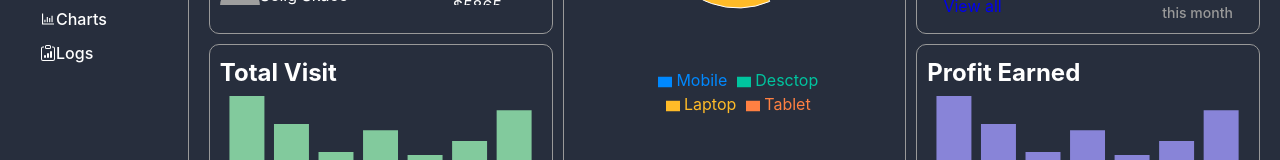
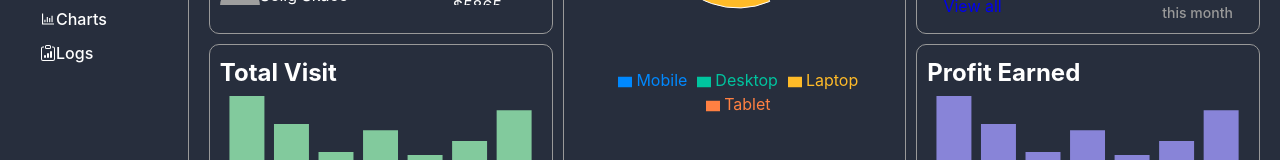
Before and after one commit to Emr1s/React-Admin-Dashboard, a React (Vite) app: page / in a window 1280 px wide. Shown: the part 601-761 px from the top of the page. Built offline with nearby package versions, Linux system fonts and the light colour scheme; grey boxes are pictures that could not be loaded.

Commit message:
fix typo

```diff
--- a/src/pages/Home/Home.jsx
+++ b/src/pages/Home/Home.jsx
@@ -54,7 +54,7 @@ const Home = () => {
 
   const data2 = [
     { name: 'Mobile', value: 400 },
-    { name: 'Desctop', value: 300 },
+    { name: 'Desktop', value: 300 },
     { name: 'Laptop', value: 300 },
     { name: 'Tablet', value: 200 },
   ];
```
